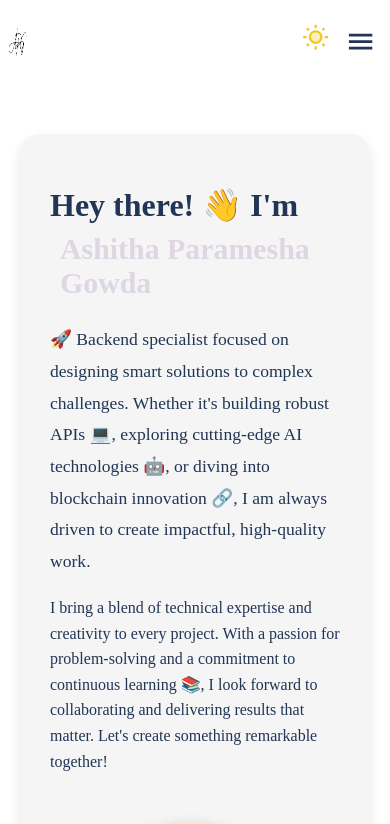
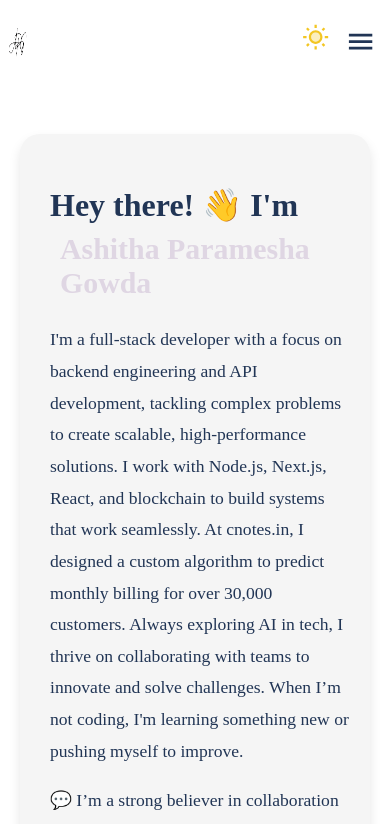
Before and after one commit to AshithaPGowda/portfolio, a Next.js app: page / in a window 390 px wide. Shown: the top 824 px of the page. Built offline with nearby package versions, Linux system fonts and the light colour scheme.

Commit message:
changed the content for mobile view too

```diff
--- a/src/app/components/sectionPersonal/mobileView.js
+++ b/src/app/components/sectionPersonal/mobileView.js
@@ -74,20 +74,25 @@ const PersonalMobile = ({ theme }) => {
                         marginTop: "20px",
                     }}
                 >
-                    🚀 Backend specialist focused on designing smart solutions to complex challenges. Whether it's building
-                    robust APIs 💻, exploring cutting-edge AI technologies 🤖, or diving into blockchain innovation 🔗, I am
-                    always driven to create impactful, high-quality work.
+                    I'm a full-stack developer with a focus on backend engineering and API development, tackling complex
+                    problems to create scalable, high-performance solutions. I work with Node.js, Next.js, React, and
+                    blockchain to build systems that work seamlessly. At cnotes.in, I designed a custom algorithm to predict
+                    monthly billing for over 30,000 customers. Always exploring AI in tech, I thrive on collaborating with
+                    teams to innovate and solve challenges. When I’m not coding, I'm learning something new or pushing myself
+                    to improve.
                 </p>
                 <p
                     style={{
-                        fontSize: "1rem",
-                        lineHeight: "1.6",
+                        fontSize: "1.1rem",
+                        lineHeight: "1.8",
                         color: COLOURS[`TEXT_COLOUR_${theme}`],
                     }}
                 >
-                    I bring a blend of technical expertise and creativity to every project. With a passion for problem-solving
-                    and a commitment to continuous learning 📚, I look forward to collaborating and delivering results that
-                    matter. Let's create something remarkable together!
+                    💬 I’m a strong believer in collaboration and empathy, always striving to uplift those around me. If
+                    there’s one thing I value deeply, it's meaningful connections and making a positive impact in every space
+                    I occupy. 🎨 Outside work, you’ll find me immersed in art, experimenting in the kitchen, or on a quest to
+                    discover the best local coffee shops. Life, for me, is about crafting beautiful experiences—both in and
+                    outside the code.
                 </p>
             </div>
                 <div
```
